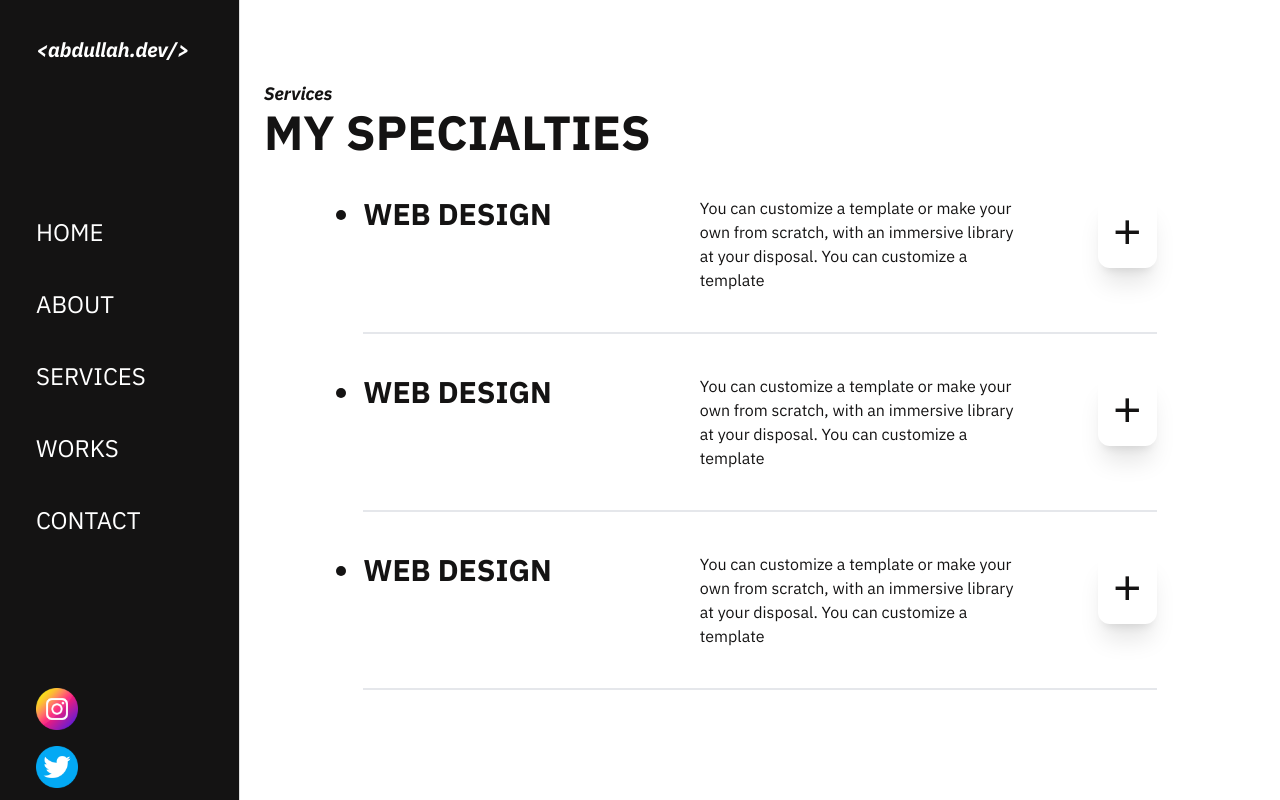
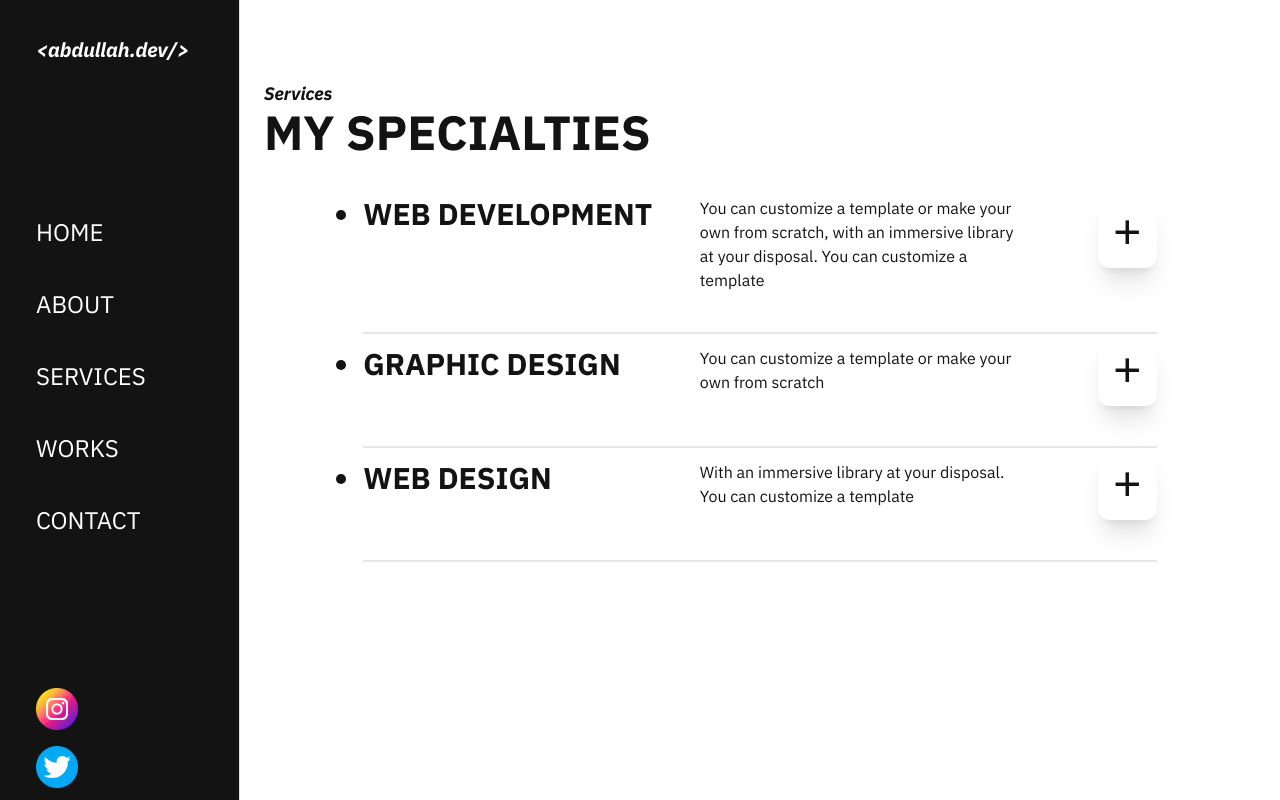
Before and after one commit to Fouji5131/portfolio-website, a React (Create React App) app: page /services in a window 1280 px wide. Built offline with nearby package versions, Linux system fonts and the light colour scheme; a web font is replaced by a local one.

Commit message:
new update

```diff
--- a/src/components/contactPage/contactForm.js
+++ b/src/components/contactPage/contactForm.js
@@ -91,7 +91,7 @@ const ContactForm = () => {
         <label className="hover:cursor-pointer" for="myFile">
           Upload File
         </label>
-        <input type="file" id="myFile" hidden />
+        <input type="file" id="myFile" name="attach_file" hidden />
       </div>
 
       <button
--- /dev/null
+++ b/src/components/servicesPage/servicesData.js
@@ -0,0 +1,24 @@
+import SpecialtyImg from "../../images/specialtyImg.png";
+
+const ServicesData = [
+  {
+    title: "WEB DEVELOPMENT",
+    description: `You can customize a template or make your own from scratch,
+    with an immersive library at your disposal. You can customize
+    a template`,
+    image: SpecialtyImg,
+  },
+  {
+    title: "GRAPHIC DESIGN",
+    description: `You can customize a template or make your own from scratch`,
+    image: SpecialtyImg,
+  },
+  {
+    title: "WEB DESIGN",
+    description: `With an immersive library at your disposal. You can customize
+    a template`,
+    image: SpecialtyImg,
+  },
+];
+
+export default ServicesData;
--- a/src/components/servicesPage/specialties.js
+++ b/src/components/servicesPage/specialties.js
@@ -1,12 +1,11 @@
 import React from "react";
 import SpecialtyItem from "./specialtyItem";
+import ServicesData from "./servicesData";
 
 const Specialties = () => {
   return (
     <div className="space-y-10">
-      <SpecialtyItem />
-      <SpecialtyItem />
-      <SpecialtyItem />
+      <SpecialtyItem servicesData={ServicesData} />
     </div>
   );
 };
--- a/src/components/servicesPage/specialtyItem.js
+++ b/src/components/servicesPage/specialtyItem.js
@@ -2,7 +2,7 @@ import React from "react";
 import { useState } from "react";
 import SpecialtyImg from "../../images/specialtyImg.png";
 
-const SpecialtyItem = () => {
+const SpecialtyItem = (props) => {
   const [openImg, setOpenImg] = useState(false);
   const [addImg, setAddImg] = useState("+");
 
@@ -16,23 +16,21 @@ const SpecialtyItem = () => {
   };
 
   return (
+    <div>
+      {props.servicesData.map((services) => (
         <div className="space-y-10">
           <div className="flex flex-row">
             <div className="flex flex-row w-full items-center font-regular">
               <div className="flex flex-col xl:flex-row xl:w-11/12">
                 <div className="xl:w-1/2 font-bold text-1xl sm:text-2xl xl:text-3xl">
                   <ul style={{ listStyleType: "disc" }}>
-                <li>WEB DESIGN</li>
+                    <li>{services.title}</li>
                   </ul>
                 </div>
 
                 <div className="xl:w-1/2 pr-5 space-y-5">
-              <p>
-                You can customize a template or make your own from scratch, with
-                an immersive library at your disposal. You can customize a
-                template
-              </p>
-              {openImg && <img src={SpecialtyImg} alt="" />}
+                  <p>{services.description}</p>
+                  {openImg && <img src={services.image} alt="" />}
                 </div>
               </div>
             </div>
@@ -51,6 +49,8 @@ const SpecialtyItem = () => {
 
           <hr className="w-full flex justify-center border" />
         </div>
+      ))}
+    </div>
   );
 };
 
```
Lines whose indentation alone changed are shown as unchanged.
